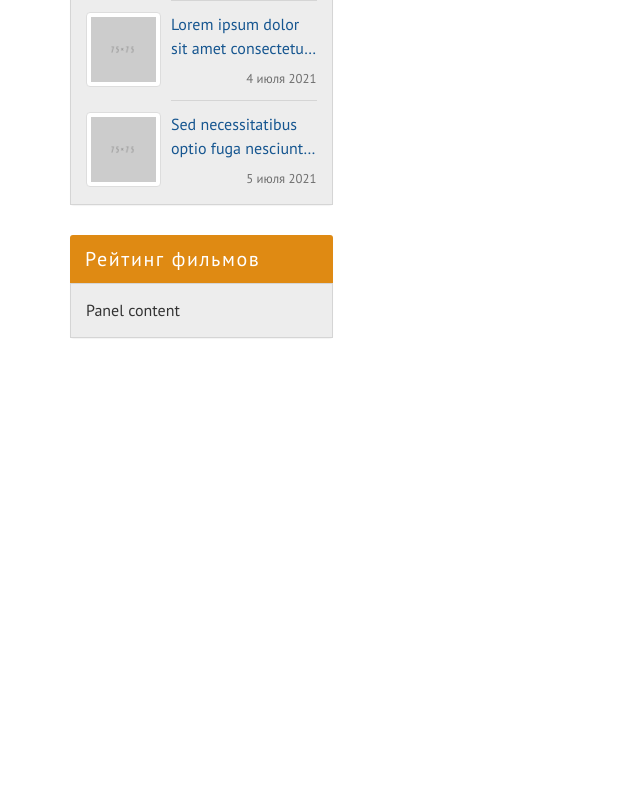
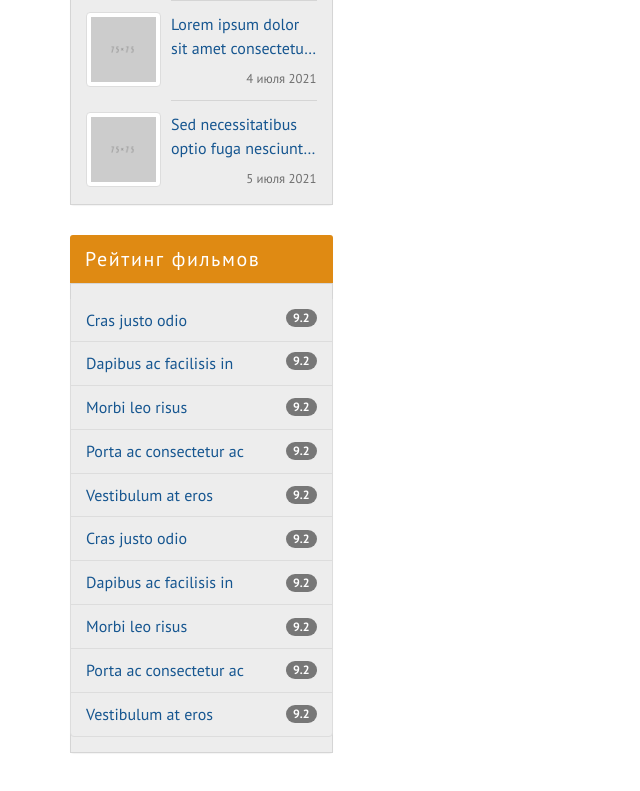
Before and after one commit to IgorGuz0206/kinozal-template, a website: page index.html in a window 1280 px wide. Shown: the part 1615-2406 px from the top of the page, without its empty margins (0-640 px from the left). Before the commit the page ends 2033 px from the top, so only its background shows below. Drawn offline with Linux system fonts and the light colour scheme.

Commit message:
блок топов в сайдбаре

```diff
--- a/assets/scss/_common.scss
+++ b/assets/scss/_common.scss
@@ -10,7 +10,6 @@ body {
 }
 a {
   color: $color-primary;
-  transition: color 0.25s;
   &:hover,
   &:focus {
     text-decoration: none;
--- a/assets/scss/_sidebar.scss
+++ b/assets/scss/_sidebar.scss
@@ -23,7 +23,7 @@
       background-color: transparent !important;
       border: none !important;
     }
-    .active a{
+    .active a {
       color: $color-white !important;
     }
   }
@@ -71,6 +71,7 @@ $image-size-width-padding: $image-size + $gap-md;
     width: 100%;
   }
   &__link {
+    transition: color 0.25s;
     @include block-shortener(1rem, 1.5, 50px, 2);
   }
   &__date {
@@ -78,5 +79,45 @@ $image-size-width-padding: $image-size + $gap-md;
     color: $color-gray-dark;
     font-size: 0.8rem;
   }
+}
 
+.top-films {
+  &__body {
+    padding-left: 0;
+    padding-right: 0;
   }
+  &__list {
+    margin-bottom: 0;
+  }
+  &__item {
+    margin-left: -1px;
+    margin-right: -1px;
+    background-color: transparent;
+    color: $color-primary !important;
+    // padding-right: 55px;
+    &:first-child {
+      border-top: none;
+      border-radius: 0;
+    }
+    &:first-child {
+      border-bottom: none;
+      border-radius: 0;
+    }
+    &:hover,
+    &:focus {
+      background-color: $color-accent !important;
+      color: $color-white !important;
+      border-color: $color-accent;
+      .badge {
+        background-color: $color-dark;
+      }
+    }
+  }
+
+  &__badge {
+    position: absolute;
+    right: $gap;
+    top: 50%;
+    transform: translateY(-50%);
+  }
+}
--- a/index.html
+++ b/index.html
@@ -240,8 +240,39 @@
 
         <div class="top-films panel panel-info">
           <div class="panel-heading">Рейтинг фильмов</div>
-          <div class="panel-body">
-            Panel content
+          <div class="top-films__body panel-body">
+            <div class="top-films__list list-group">
+              <a class="top-films__item list-group-item" href="#">Cras justo odio
+                <span class="badge">9.2</span>
+              </a>
+              <a class="top-films__item list-group-item" href="#">Dapibus ac facilisis in
+                <span class="badge">9.2</span>
+              </a>
+              <a class="top-films__item list-group-item" href="#">Morbi leo risus
+                <span class="top-films__badge badge">9.2</span>
+              </a>
+              <a class="top-films__item list-group-item" href="#">Porta ac consectetur ac
+                <span class="top-films__badge badge">9.2</span>
+              </a>
+              <a class="top-films__item list-group-item" href="#">Vestibulum at eros
+                <span class="top-films__badge badge">9.2</span>
+              </a>
+              <a class="top-films__item list-group-item" href="#">Cras justo odio
+                <span class="top-films__badge badge">9.2</span>
+              </a>
+              <a class="top-films__item list-group-item" href="#">Dapibus ac facilisis in
+                <span class="top-films__badge badge">9.2</span>
+              </a>
+              <a class="top-films__item list-group-item" href="#">Morbi leo risus
+                <span class="top-films__badge badge">9.2</span>
+                </a>
+              <a class="top-films__item list-group-item" href="#">Porta ac consectetur ac
+                <span class="top-films__badge badge">9.2</span>
+              </a>
+              <a class="top-films__item list-group-item" href="#">Vestibulum at eros
+                <span class="top-films__badge badge">9.2</span>
+              </a>
+            </div>
           </div>
         </div>
 
```
Also changed, not shown: assets/css/style.css. Lines whose indentation alone changed are shown as unchanged.
